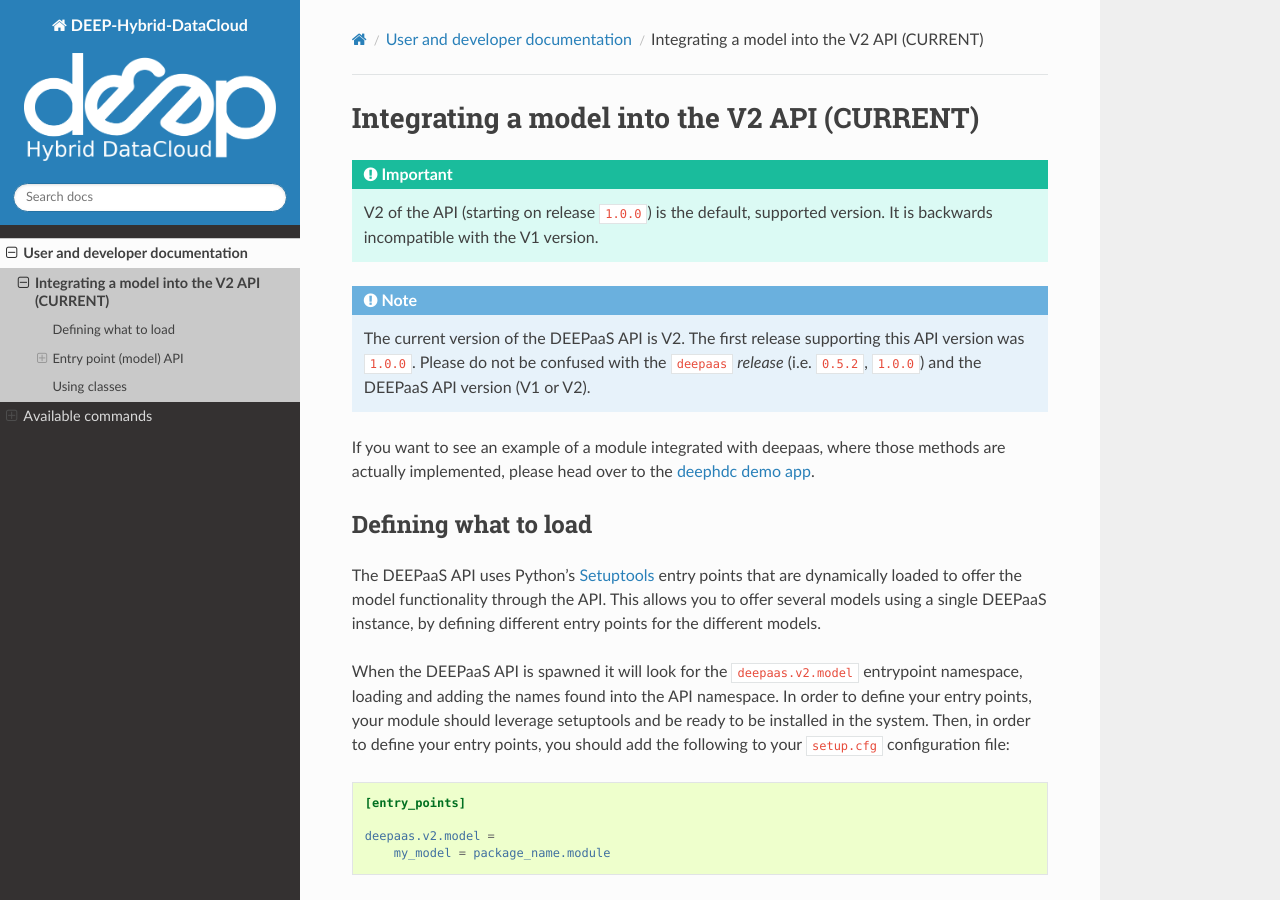
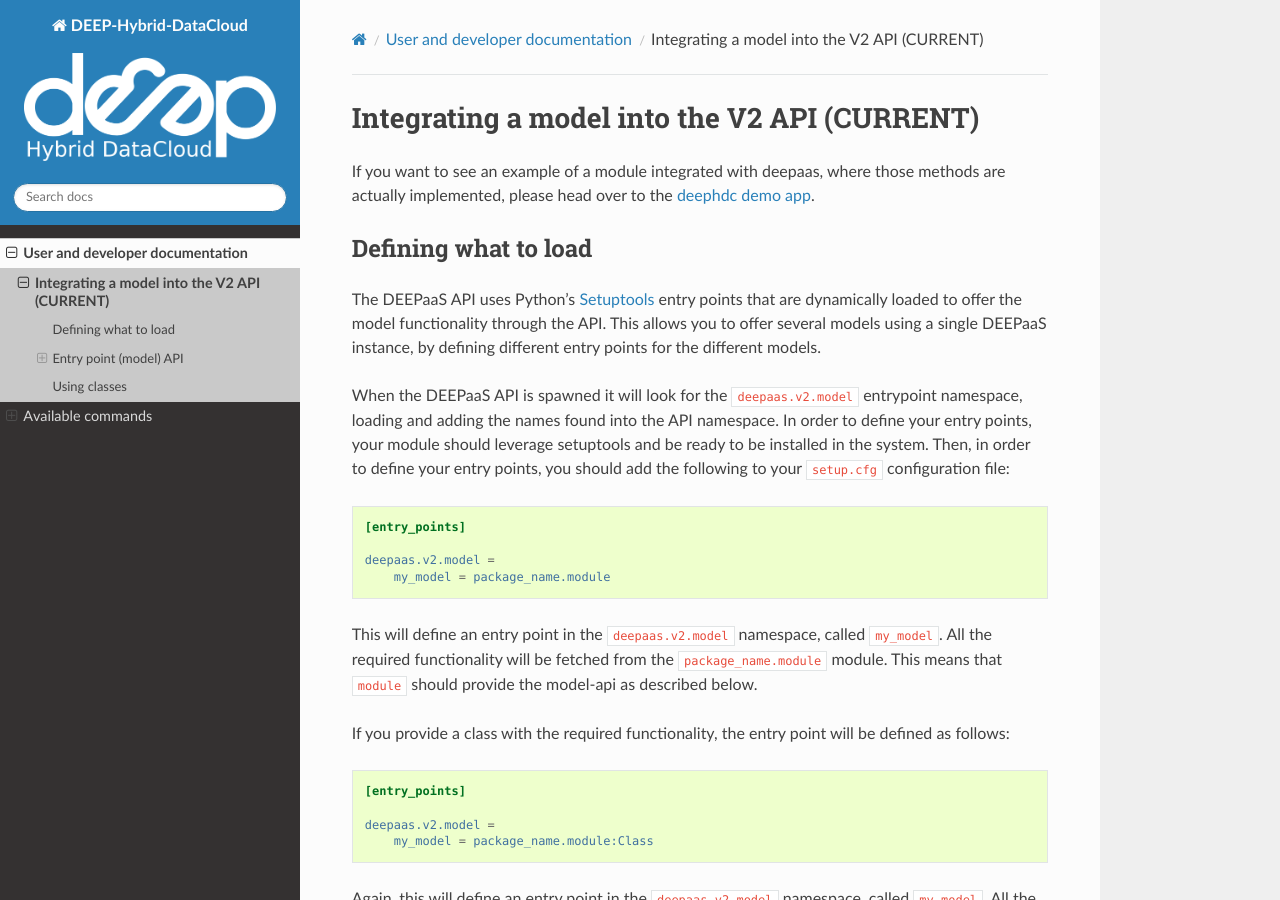
Before and after one commit to ai4os/DEEPaaS, a Sphinx documentation site: the page built from doc/source/user/v2-api.rst, in a window 1280 px wide and 900 px high. Built offline with Sphinx 7.4.7 and the Read the Docs theme 2.0.0, drawn with Linux system fonts in a browser that asks for light colours; pages that are not in the unit, such as notebooks, are missing from menus; the version number could not be read and is left out.

```diff
--- a/doc/source/user/v2-api.rst
+++ b/doc/source/user/v2-api.rst
@@ -2,16 +2,6 @@
 
 Integrating a model into the V2 API (CURRENT)
 =============================================
-
-
-.. important::
-   V2 of the API (starting on release ``1.0.0``) is the default, supported
-   version. It is backwards incompatible with the V1 version.
-
-.. note::
-   The current version of the DEEPaaS API is V2. The first release supporting this
-   API version was ``1.0.0``. Please do not be confused with the ``deepaas``
-   `release` (i.e. ``0.5.2``, ``1.0.0``) and the DEEPaaS API version (V1 or V2).
 
 If you want to see an example of a module integrated with deepaas, where those
 methods are actually implemented, please head over to the
```
Also changed, not shown: doc/source/index.rst (+0 -11 lines).
